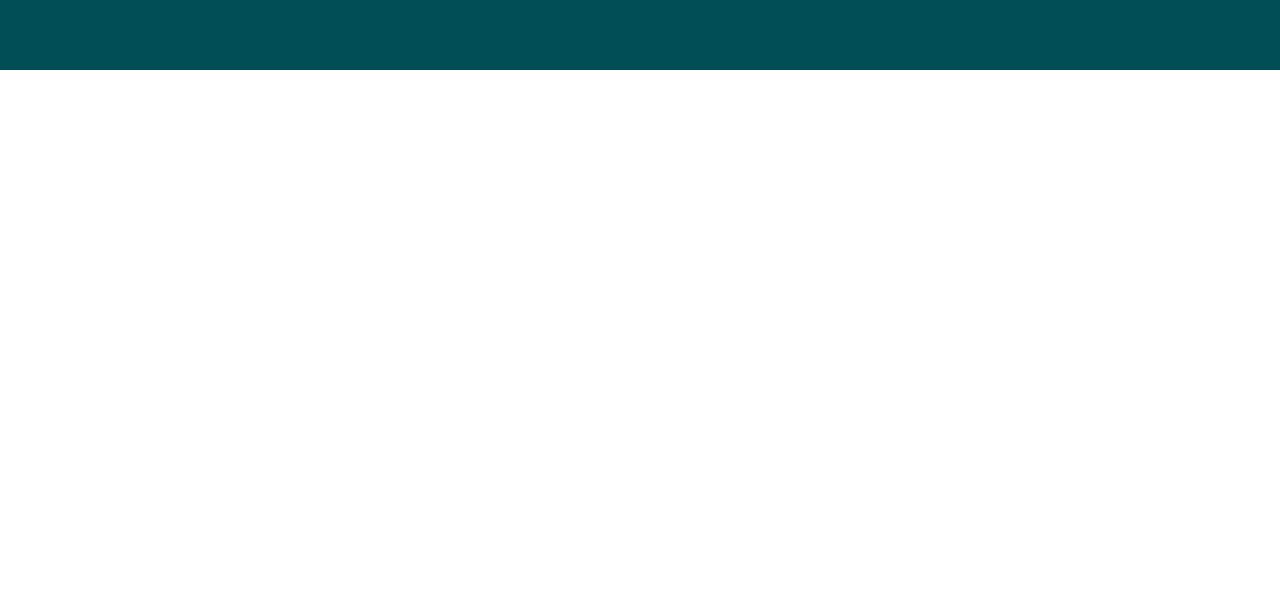
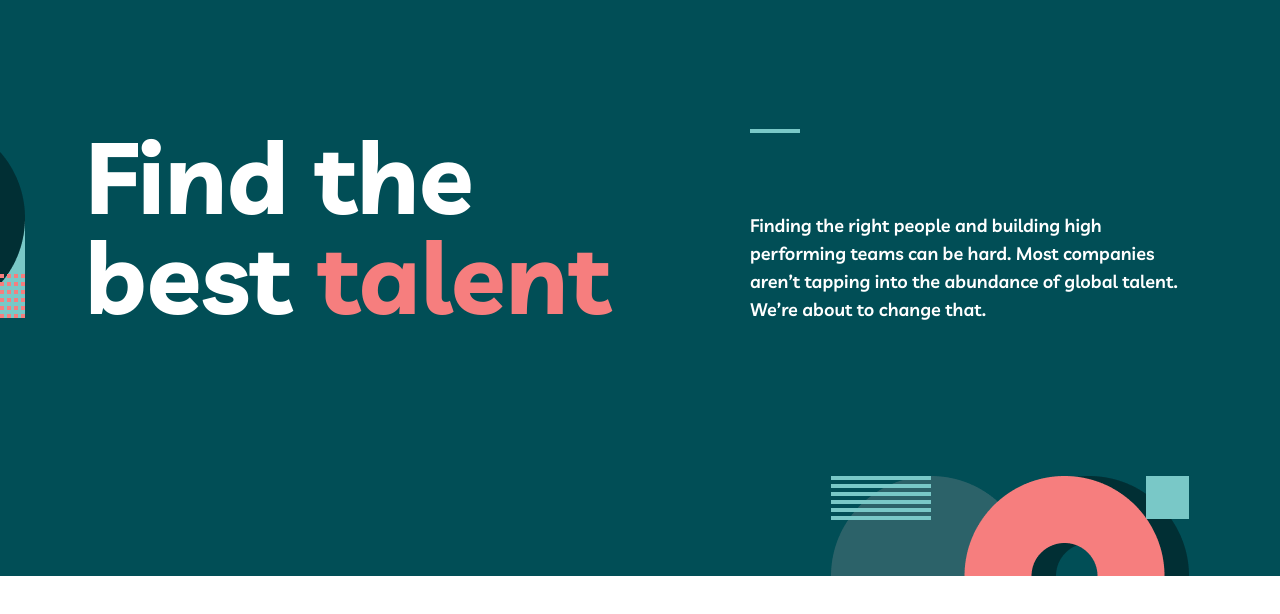
Before and after one commit to XurshidKarimov/my-team-with-team, a plain HTML site: page index.html in a window 1280 px wide. Shown: the part 128-742 px from the top of the page. Drawn offline with Linux system fonts and the light colour scheme.

Commit message:
hero section done

```diff
--- a/index.html
+++ b/index.html
@@ -20,7 +20,7 @@
             <div class="header-wrapper">
                 <div class="header-start">
                     <a href="./index.html">
-                    <img src="./assets/logo/header-logo.svg" alt="myteam" width="160" height="40">
+                        <img src="./assets/logo/header-logo.svg" alt="myteam" width="160" height="40">
                     </a>
                     <a class="header-start-link" href="#">home</a>
                     <a class="header-start-link" href="#">about</a>
@@ -32,7 +32,19 @@
         </div>
     </header>
     <!-- Header End -->
-    <main></main>
+    <main>
+        <section class="hero-section">
+            <div class="container">
+                <div class="hero-section__wrapper">
+                    <h1 class="hero-section__title">Find the best <span>talent</span></h1>
+                    <div class="hero-end">
+                        <span class="line"></span>
+                    <p class="hero-section-desc">Finding the right people and building high performing teams can be hard. Most companies aren’t tapping into the abundance of global talent. We’re about to change that.</p>
+                    </div>
+                </div>
+            </div>
+        </section>
+    </main>
     <footer>
         <div class="container">
 
--- a/scss/style.css
+++ b/scss/style.css
@@ -211,5 +211,53 @@ ol[class] {
   color: var(--footer-bg-color);
   background-color: var(--main-text-color);
   border: 2px solid var(--main-text-color);
+}
+
+
+.hero-section{
+  padding-top: 56px;
+  padding-bottom: 250px;
+  background-color: var(--hero-bg-color);
+  background-image: url(../assets/images/disk-left.png), url(../assets/images/hero-disk-bottom.png);
+  background-repeat: no-repeat;
+  background-position: calc(50% - 715px) calc(50% - 105px), calc(50% + 370px) calc(50% + 203px);
+}
+
+.hero-section__wrapper{
+  display: flex;
+  align-items: center;
+  justify-content: space-between;
+}
+
+.hero-section__title{
+  width: 615px;
+  font-family: 'Livvic';
+  font-style: normal;
+  font-weight: 700;
+  font-size: 100px;
+  line-height: 100px;
+  color: var(--main-text-color);
+}
+
+.hero-section__title>span{
+  color: var(--build-section-title-color);
+}
+
+.hero-section-desc{
+  width: 445px;
+  font-size: 18px;
+  line-height: 28px;
+  color: var(--main-text-color);
+}
+.hero-end{
+  display: flex;
+  flex-direction: column;
 
 }
+
+.line{
+  width: 50px;
+  height: 4px;
+  margin-bottom: 79px;
+  background-color: #79C8C7;
+}
```
